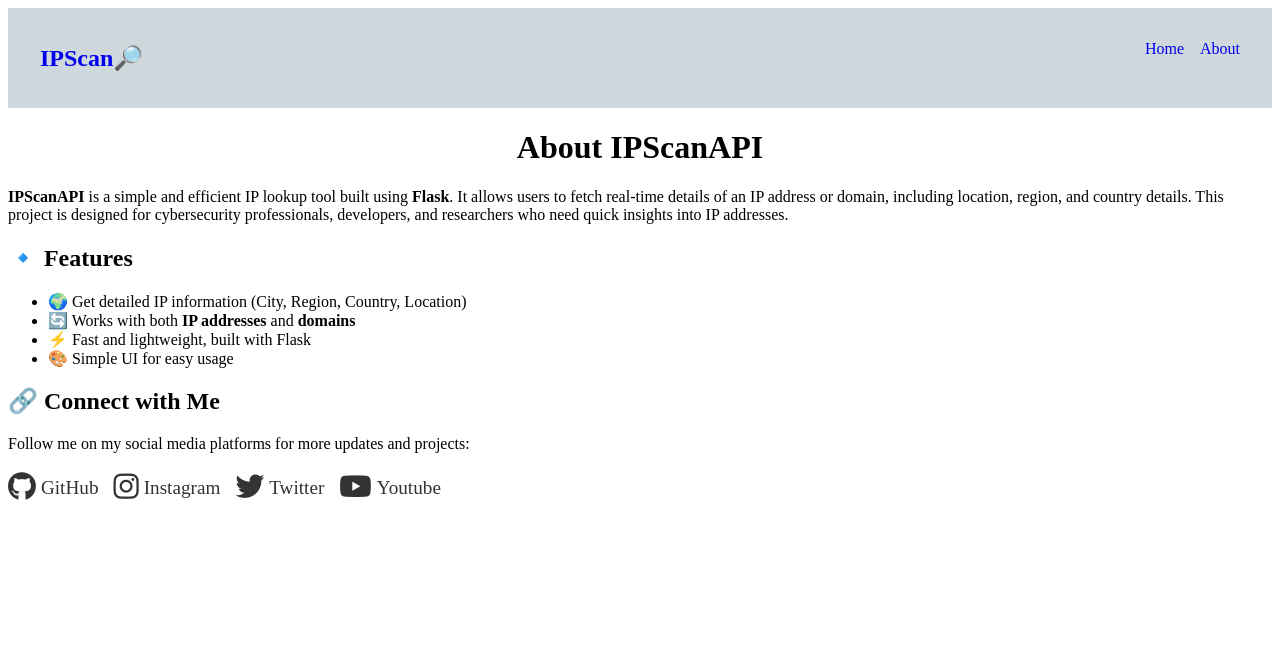
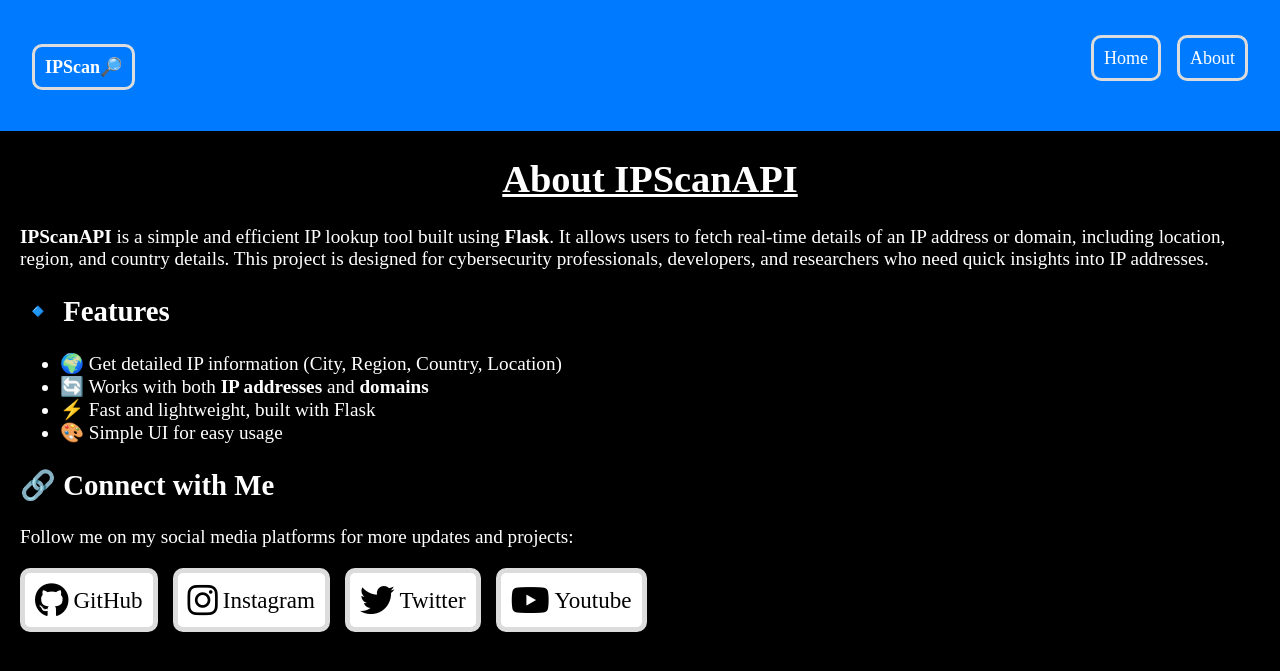
Before and after one commit to theNareshofficial/IPScanAPI, a Flask app: page /about in a window 1280 px wide. Shown: the top 671 px of the page. Run offline with Flask 3, Linux system fonts and the light colour scheme.

Commit message:
style sheets updated

```diff
--- a/static/css/about.css
+++ b/static/css/about.css
@@ -1,4 +1,21 @@
 /* Social Links Styling */
+
+body {
+            background: black;
+            color: white;
+            padding: 0;
+            margin: 0;
+}
+
+.container {
+            padding-left: 20px;
+            font-size: larger;
+}
+
+h1 {
+            text-decoration: underline;
+}
+
 ul.social-links {
             list-style-type: none;
             padding: 0;
@@ -13,7 +30,11 @@ ul.social-links li {
 
 ul.social-links a {
             text-decoration: none;
-            color: #333;
+            color: black;
+            background: white;
+            border: 5px gainsboro solid;
+            padding: 10px;
+            border-radius: 10px ;
             font-size: 1.2em;
             display: flex;
             align-items: center;
--- a/static/css/navbar.css
+++ b/static/css/navbar.css
@@ -1,8 +1,8 @@
 nav {
             display: flex;
             justify-content: space-between;
-            padding: 1rem 2rem;
-            background: #cfd8dc;
+            padding: 2rem 2rem;
+            background: #007bff;
 }
 
 nav ul {
@@ -16,4 +16,16 @@ nav li {
 
 nav a {
             text-decoration: none;
+            color: white;
+            border: 3px gainsboro solid;
+            padding: 10px;
+            border-radius: 10px ;
+            font-size: 1.2em;
+            font-size: large;
 }
+
+nav a:hover {
+            color: white;
+            background: orangered;
+            border: 3px gainsboro solid;
+}
```
Also changed, not shown: static/css/style.css (+22 -7 lines).
